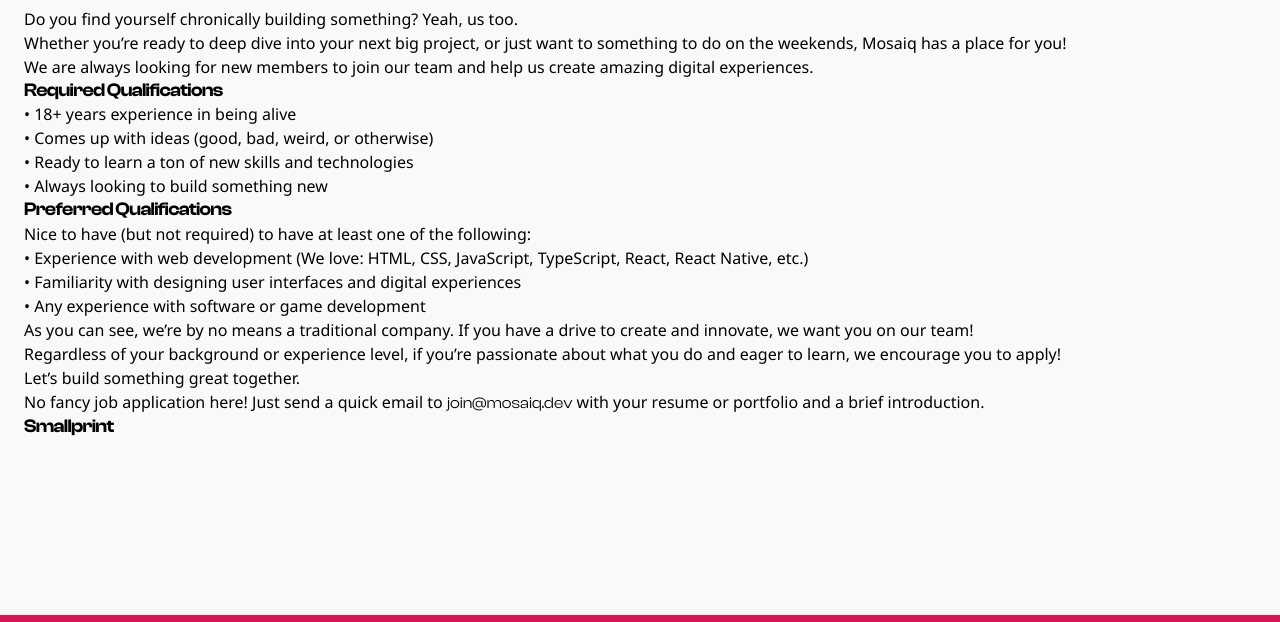
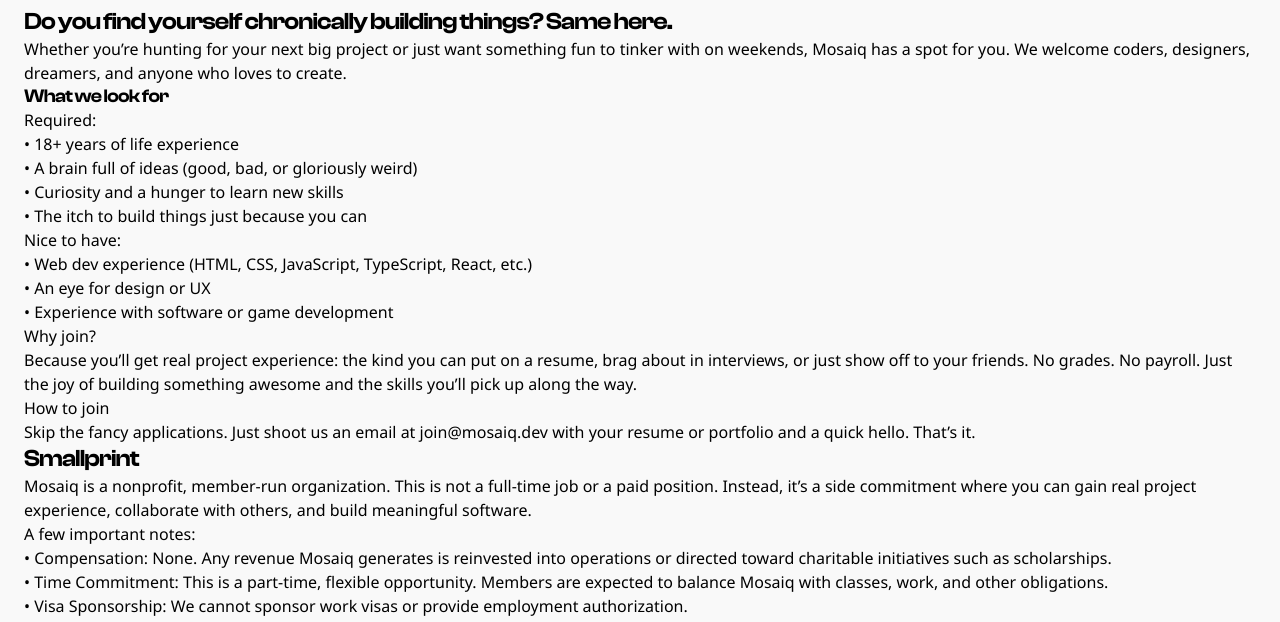
Before and after one commit to mosaiq-software/mosaiq-website, an Astro site: page /join in a window 1280 px wide. Shown: the part 251-873 px from the top of the page. Built offline with nearby package versions, Linux system fonts and the light colour scheme; Astro itself is replaced by a stand-in of ours.

Commit message:
join copy

```diff
--- a/src/pages/join.astro
+++ b/src/pages/join.astro
@@ -7,29 +7,34 @@
 <BaseLayout title="Mosaiq Software">
     <SectionLayout id="join">
         <SectionHeaderTitle>Join</SectionHeaderTitle>
-        <div>
-            <p>Do you find yourself chronically building something? Yeah, us too.</p>
-            <p>Whether you&rsquo;re ready to deep dive into your next big project, or just want to something to do on the weekends, Mosaiq has a place for you!</p>
-            <p>We are always looking for new members to join our team and help us create amazing digital experiences.</p>
-        </div>
-        <div>
-            <h3>Required Qualifications</h3>
-            <p>&bull; 18+ years experience in being alive</p>
-            <p>&bull; Comes up with ideas (good, bad, weird, or otherwise)</p>
-            <p>&bull; Ready to learn a ton of new skills and technologies</p>
-            <p>&bull; Always looking to build something new</p>
-            <h3>Preferred Qualifications</h3>
-            <p>Nice to have (but not required) to have at least one of the following:</p>
-            <p>&bull; Experience with web development (We love: HTML, CSS, JavaScript, TypeScript, React, React Native, etc.)</p>
-            <p>&bull; Familiarity with designing user interfaces and digital experiences</p>
-            <p>&bull; Any experience with software or game development</p>
-        </div>
-        <p>As you can see, we&rsquo;re by no means a traditional company. If you have a drive to create and innovate, we want you on our team!</p>
-        <p>Regardless of your background or experience level, if you&rsquo;re passionate about what you do and eager to learn, we encourage you to apply!</p>
-        <p>Let&rsquo;s build something great together.</p>
-        <p>No fancy job application here! Just send a quick email to <a href="mailto:join@mosaiq.dev">join@mosaiq.dev</a> with your resume or portfolio and a brief introduction.</p>
+        <h2>Do you find yourself chronically building things? Same here.</h2>
+        <p>Whether you&rsquo;re hunting for your next big project or just want something fun to tinker with on weekends, Mosaiq has a spot for you. We welcome coders, designers, dreamers, and anyone who loves to create.</p>
+        <h3>What we look for</h3>
+        <p>Required:</p>
+        <p>&bull; 18+ years of life experience</p>
+        <p>&bull; A brain full of ideas (good, bad, or gloriously weird)</p>
+        <p>&bull; Curiosity and a hunger to learn new skills</p>
+        <p>&bull; The itch to build things just because you can</p>
+        <p>Nice to have:</p>
+        <p>&bull; Web dev experience (HTML, CSS, JavaScript, TypeScript, React, etc.)</p>
+        <p>&bull; An eye for design or UX</p>
+        <p>&bull; Experience with software or game development</p>
+        <p>Why join?</p>
+        <p>Because you&rsquo;ll get real project experience: the kind you can put on a resume, brag about in interviews, or just show off to your friends. No grades. No payroll. Just the joy of building something awesome and the skills you&rsquo;ll pick up along the way.</p>
+        <p>How to join</p>
+        <p>Skip the fancy applications. Just shoot us an email at join@mosaiq.dev with your resume or portfolio and a quick hello. That&rsquo;s it.</p>
 
-        <h3>Smallprint</h3>
-        <p></p>
+        <h2>Smallprint</h2>
+        <p>Mosaiq is a nonprofit, member-run organization. This is not a full-time job or a paid position. Instead, it&rsquo;s a side commitment where you can gain real project experience, collaborate with others, and build meaningful software.</p>
+        <p>A few important notes:</p>
+        <p>&bull; Compensation: None. Any revenue Mosaiq generates is reinvested into operations or directed toward charitable initiatives such as scholarships.</p>
+        <p>&bull; Time Commitment: This is a part-time, flexible opportunity. Members are expected to balance Mosaiq with classes, work, and other obligations.</p>
+        <p>&bull; Visa Sponsorship: We cannot sponsor work visas or provide employment authorization.</p>
+        <p>What we&rsquo;re really looking for in candidates:</p>
+        <p>&bull; A genuine interest in building, learning, and experimenting with software.</p>
+        <p>&bull; Reliability. People who follow through and contribute consistently.</p>
+        <p>&bull; Collaboration skills. An openness to feedback, willingness to help teammates, and a drive to build together.</p>
+        <p>&bull; Creativity and curiosity. Whether you&rsquo;re coding, designing, or brainstorming, we want members who bring energy and ideas.</p>
+        <p>In short: if you&rsquo;re looking for a paycheck, Mosaiq isn&rsquo;t for you. If you&rsquo;re looking for experience, community, and the chance to make a real impact through code, you&rsquo;ll fit right in.</p>
     </SectionLayout>
 </BaseLayout>
```
